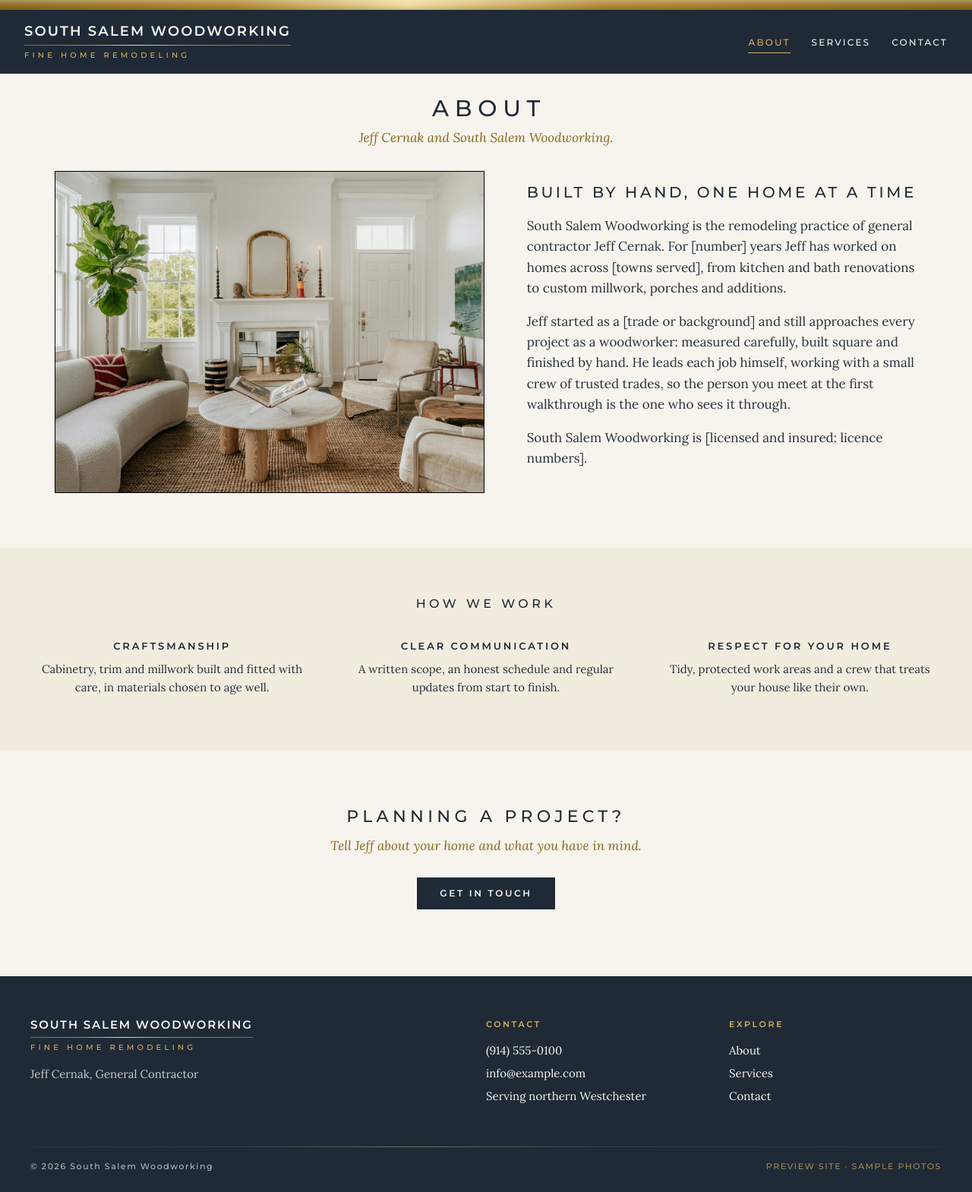
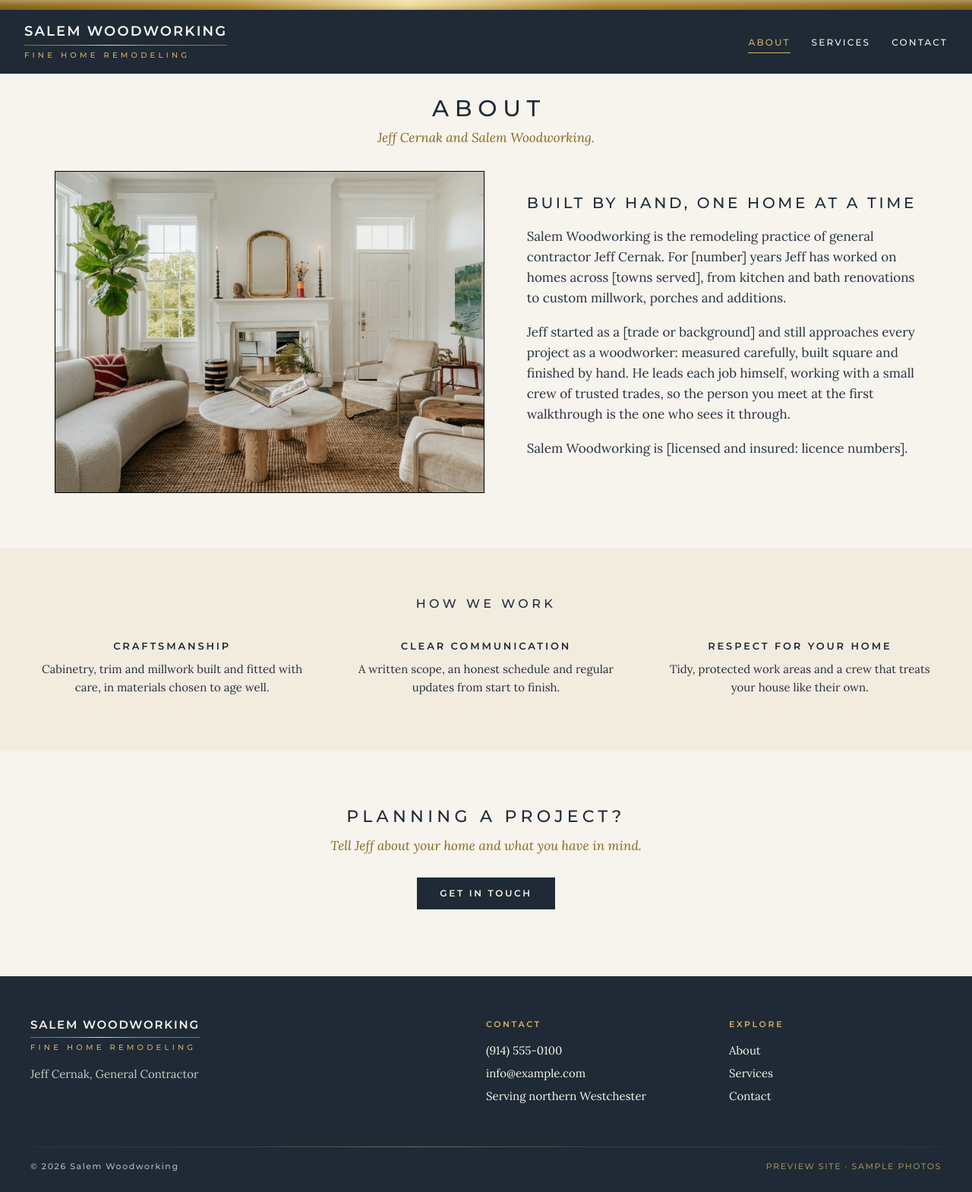
Before and after one commit to howardbeaver/south-salem-woodworking, a plain HTML site: page about.html in a window 1280 px wide. Shown: the whole page at 76% size. Drawn offline with Linux system fonts and the light colour scheme.

Commit message:
M10: Rename the business to Salem Woodworking
Replace "South Salem" with "Salem" in all 57 places: the logo, page
titles, descriptions, About text and footers on all 8 pages, plus the
README, CLAUDE.md and code comments. The GitHub repo and the Vercel
address keep the old south-salem-woodworking name for now.

Co-Authored-By: Claude Opus 5.5 <noreply@anthropic.com>

```diff
--- a/about.html
+++ b/about.html
@@ -5,8 +5,8 @@
   <meta name="viewport" content="width=device-width, initial-scale=1">
   <!-- PREVIEW: keeps search engines away until Jeff's real content is in; remove at launch (M10) -->
   <meta name="robots" content="noindex, nofollow">
-  <title>About | South Salem Woodworking</title>
-  <meta name="description" content="About South Salem Woodworking and general contractor Jeff Cernak: fine home remodeling in northern Westchester.">
+  <title>About | Salem Woodworking</title>
+  <meta name="description" content="About Salem Woodworking and general contractor Jeff Cernak: fine home remodeling in northern Westchester.">
   <link rel="preconnect" href="https://fonts.googleapis.com">
   <link rel="preconnect" href="https://fonts.gstatic.com" crossorigin>
   <link rel="stylesheet" href="https://fonts.googleapis.com/css2?family=Lora:ital,wght@0,400;1,400&family=Montserrat:wght@500;600&display=swap">
@@ -18,7 +18,7 @@
   <div class="preview-note" aria-hidden="true"></div>
   <header class="site-header">
     <a class="logo" href="index.html">
-      <span class="logo-name">South Salem Woodworking</span>
+      <span class="logo-name">Salem Woodworking</span>
       <span class="logo-tag">Fine Home Remodeling</span>
     </a>
     <button class="menu-toggle" type="button" aria-expanded="false" aria-controls="site-nav" aria-label="Menu">
@@ -38,7 +38,7 @@
   <main>
     <section class="page-intro">
       <h1>About</h1>
-      <p>Jeff Cernak and South Salem Woodworking.</p>
+      <p>Jeff Cernak and Salem Woodworking.</p>
     </section>
 
     <!-- PLACEHOLDER copy: anything in [brackets] needs Jeff's real details (M10) -->
@@ -49,9 +49,9 @@
       </div>
       <div class="split-text">
         <h2>Built by Hand, One Home at a Time</h2>
-        <p>South Salem Woodworking is the remodeling practice of general contractor Jeff Cernak. For [number] years Jeff has worked on homes across [towns served], from kitchen and bath renovations to custom millwork, porches and additions.</p>
+        <p>Salem Woodworking is the remodeling practice of general contractor Jeff Cernak. For [number] years Jeff has worked on homes across [towns served], from kitchen and bath renovations to custom millwork, porches and additions.</p>
         <p>Jeff started as a [trade or background] and still approaches every project as a woodworker: measured carefully, built square and finished by hand. He leads each job himself, working with a small crew of trusted trades, so the person you meet at the first walkthrough is the one who sees it through.</p>
-        <p>South Salem Woodworking is [licensed and insured: licence numbers].</p>
+        <p>Salem Woodworking is [licensed and insured: licence numbers].</p>
       </div>
     </section>
 
@@ -83,7 +83,7 @@
   <footer class="site-footer">
     <div class="footer-inner">
       <div class="footer-brand">
-        <span class="logo-name">South Salem Woodworking</span>
+        <span class="logo-name">Salem Woodworking</span>
         <span class="logo-tag">Fine Home Remodeling</span>
         <p>Jeff Cernak, General Contractor</p>
       </div>
@@ -106,7 +106,7 @@
       </nav>
     </div>
     <p class="footer-legal">
-      <span>&copy; 2026 South Salem Woodworking</span>
+      <span>&copy; 2026 Salem Woodworking</span>
       <!-- PREVIEW: remove at launch (M10) -->
       <span class="footer-preview">Preview site &middot; Sample photos</span>
     </p>
--- a/css/style.css
+++ b/css/style.css
@@ -1,4 +1,4 @@
-/* South Salem Woodworking: all styles.
+/* Salem Woodworking: all styles.
    Colour, type and size tokens live on :root. */
 
 :root {
```
Also changed, not shown: bathrooms.html (+5 -5 lines), contact.html (+5 -5 lines), exteriors.html (+5 -5 lines), index.html (+5 -5 lines), interiors.html (+5 -5 lines), kitchens.html (+5 -5 lines), services.html (+5 -5 lines), 3 other files.
